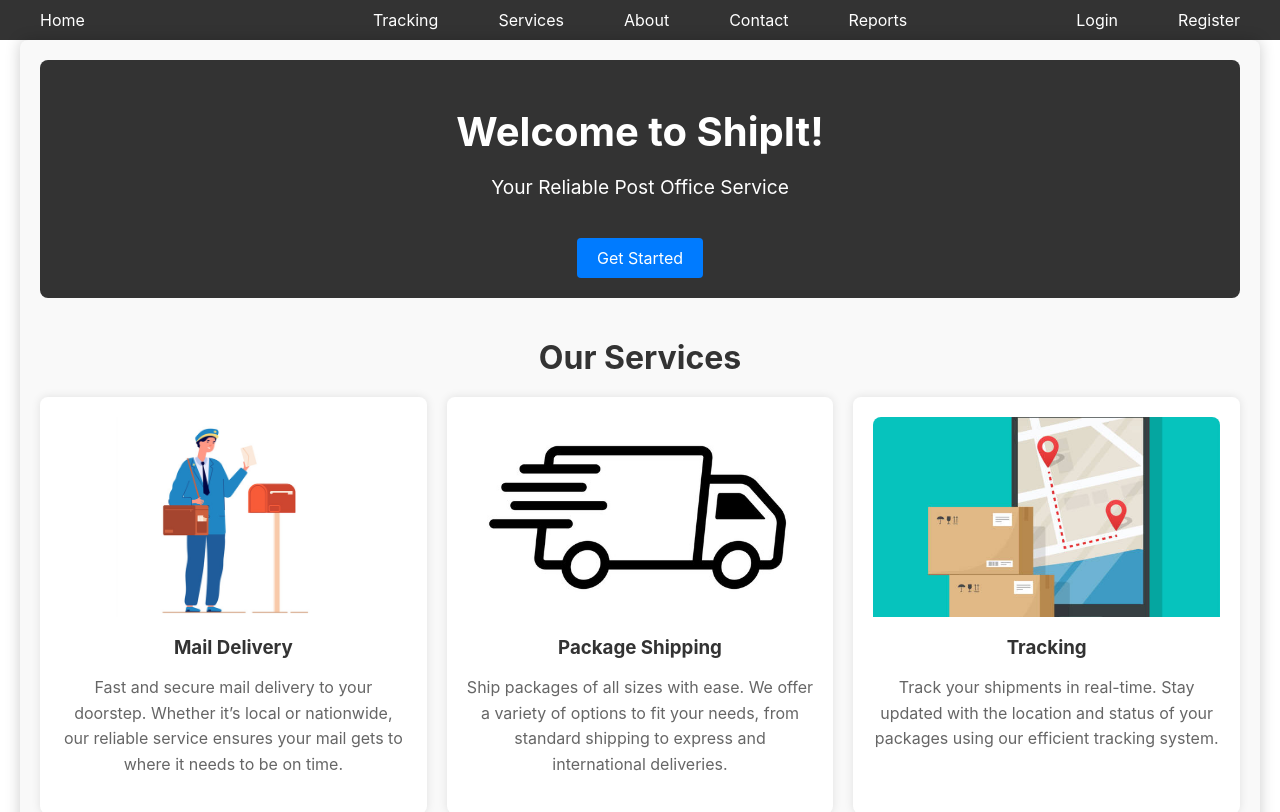
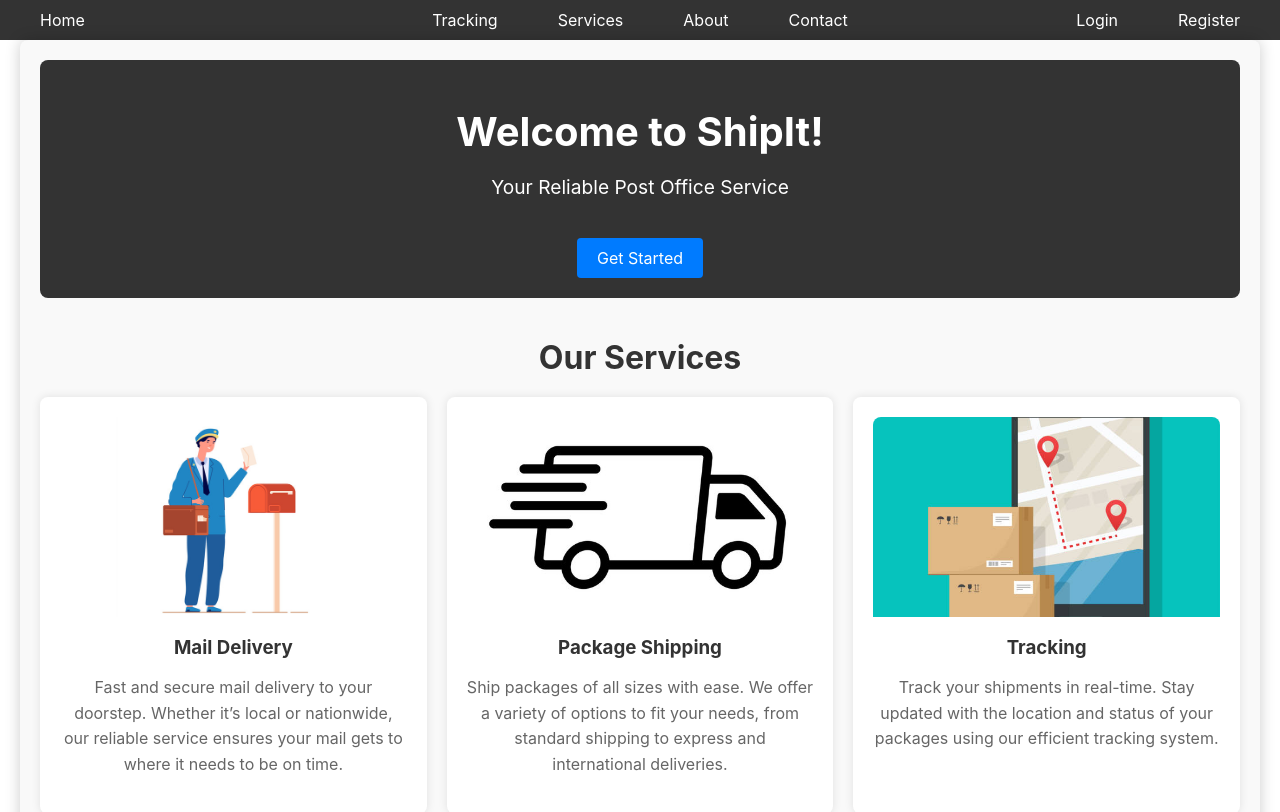
Before and after one commit to LuisangelE-04/Database-Project, a React (Create React App) app: page / in a window 1280 px wide. Shown: the top 812 px of the page. Built offline with nearby package versions, Linux system fonts and the light colour scheme.

Commit message:
fix navbar options

```diff
--- a/src/components/NavBar.js
+++ b/src/components/NavBar.js
@@ -17,7 +17,6 @@ const NavBar = () => {
           <li><Link to="/services" className='nav-link'>Services</Link></li>
           <li><Link to="/about" className='nav-link'>About</Link></li>
           <li><Link to="/contact" className='nav-link'>Contact</Link></li>
-          <li><Link to="/reports" className='nav-link'>Reports</Link></li> {/* Add Reports link */}
         </div>
         <div>
           {isLoggedIn ? (
```
